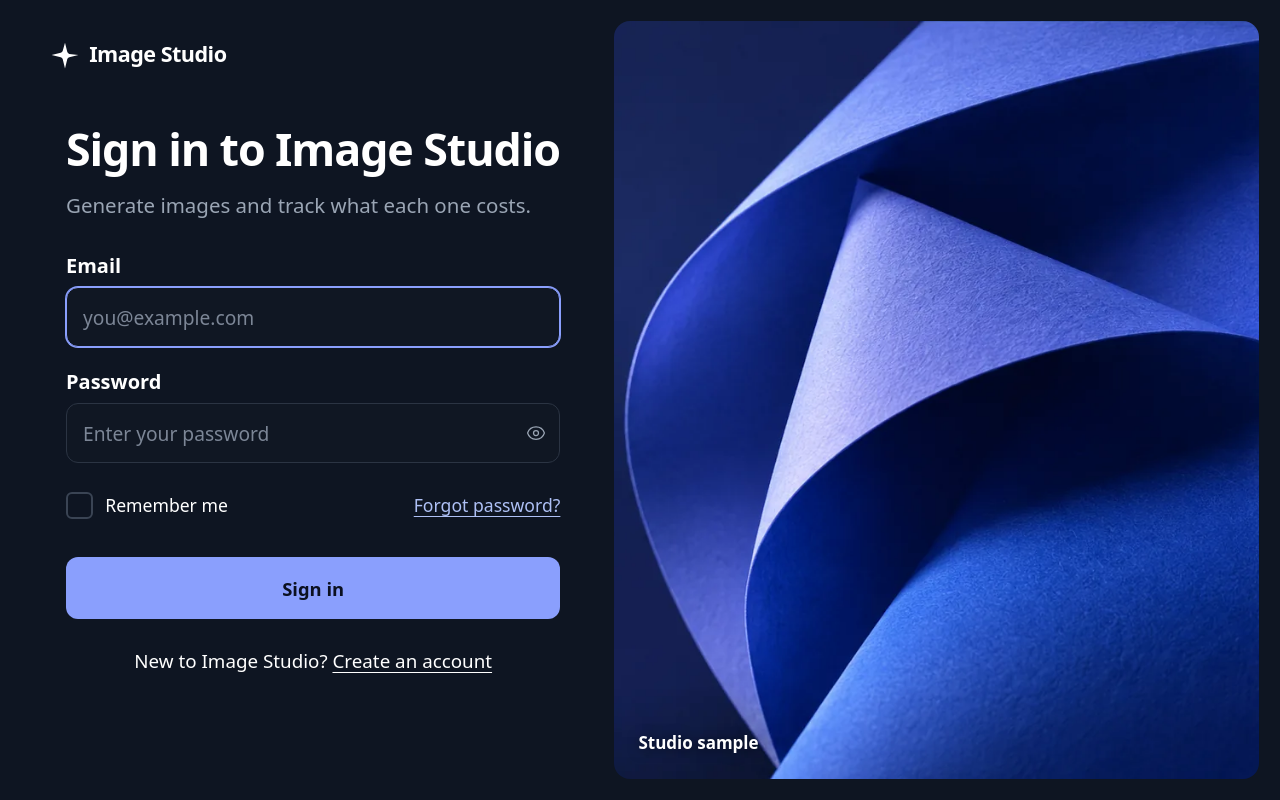
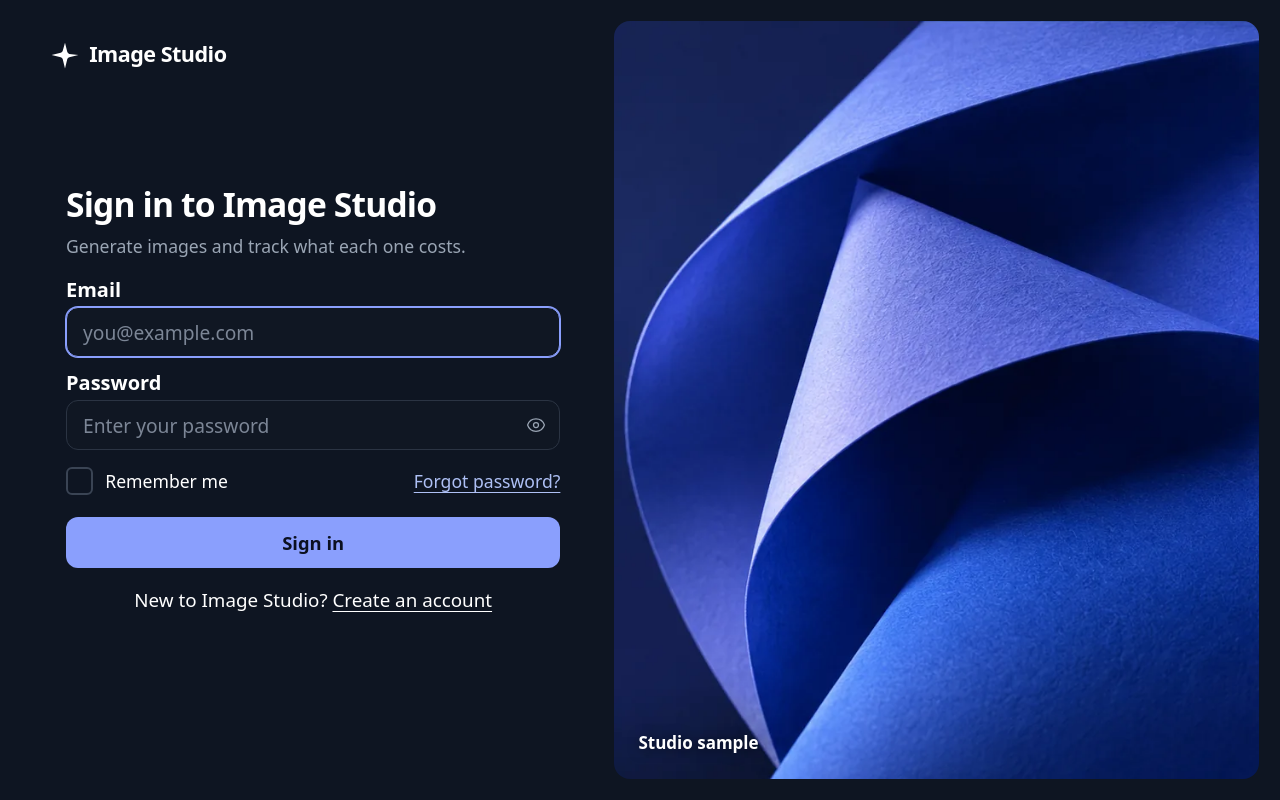
Before and after one commit to jenry23/pixelforge-image-studio, a Laravel app: page /login in a window 1280 px wide. Run offline with Laravel 12, Linux system fonts and the light colour scheme; style sheets or scripts are compiled from the project's sources; some libraries are stand-ins or nearby versions; some web fonts are replaced.

Commit message:
Fix the sign-in artwork overflowing short browser windows
The layout grew with its content, so on any window shorter than ~990px the
page scrolled, the artwork panel stretched past the bottom of the screen
and the "Studio sample" caption was never visible. It only looked correct
at a tall viewport -- which is the viewport the tests happened to use, so
nothing caught it.

- On desktop the grid is now exactly one viewport tall, and the artwork
  column with it, so the panel always keeps its 21px margin on all four
  sides whatever the window height.
- The form column is its own scroll container, using `m-auto` on the child
  rather than `items-center` on the parent, because centred flex content
  gets clipped at the top once it overflows -- the short-window case.
- Adds a compact scale under 800px of viewport height (smaller heading,
  tighter rhythm, shorter fields) so the whole form still fits on a laptop
  with browser chrome instead of merely scrolling.

Verified from 560px to 1080px of viewport height: no page scroll, no
column scroll, caption and footer both above the fold. The match against
the design at 1586x992 is unchanged, every element still within 3px.

Adds a regression test across five window heights, since the gap was
having tested only one.

```diff
--- a/resources/js/Pages/Auth/Login.vue
+++ b/resources/js/Pages/Auth/Login.vue
@@ -37,9 +37,9 @@ const submit = () => {
 <template>
     <Head title="Sign in" />
 
-    <div class="min-h-screen bg-[#0e1522] lg:grid lg:grid-cols-[48fr_52fr]">
+    <div class="min-h-screen bg-[#0e1522] lg:grid lg:h-screen lg:min-h-0 lg:grid-cols-[48fr_52fr] lg:overflow-hidden">
         <!-- Form side -->
-        <div class="relative flex min-h-screen items-center justify-center px-6 py-20 sm:px-10 sm:py-28 lg:pl-[3.25rem]">
+        <div class="relative flex min-h-screen justify-center px-6 py-16 sm:px-10 sm:py-20 [@media(max-height:800px)]:py-10 lg:h-screen lg:min-h-0 lg:overflow-y-auto lg:pl-[3.25rem]">
             <Link
                 href="/"
                 class="absolute left-6 top-8 inline-flex items-center gap-2.5 rounded text-[1.35rem] font-semibold tracking-tight text-white sm:left-10 lg:left-[3.2rem] lg:top-[2.4rem]"
@@ -48,11 +48,11 @@ const submit = () => {
                 Image Studio
             </Link>
 
-            <div class="w-full max-w-[30.9rem]">
-                    <h1 class="text-[2.1rem] font-bold leading-[1.12] tracking-tight text-white sm:text-[2.8rem]">
+            <div class="m-auto w-full max-w-[30.9rem]">
+                    <h1 class="text-[2.1rem] font-bold leading-[1.12] tracking-tight text-white sm:text-[2.8rem] [@media(max-height:800px)]:sm:text-[2.1rem]">
                         Sign in to Image Studio
                     </h1>
-                    <p class="mt-[0.9rem] text-[1.1rem] leading-relaxed text-[#9aa5b4] sm:text-[1.28rem]">
+                    <p class="mt-[0.9rem] text-[1.1rem] leading-relaxed text-[#9aa5b4] sm:text-[1.28rem] [@media(max-height:800px)]:mt-[0.5rem] [@media(max-height:800px)]:sm:text-[1.1rem]">
                         Generate images and track what each one costs.
                     </p>
 
@@ -63,7 +63,7 @@ const submit = () => {
                         {{ status }}
                     </div>
 
-                    <form class="mt-[2.1rem]" @submit.prevent="submit">
+                    <form class="mt-[2.1rem] [@media(max-height:800px)]:mt-[1.25rem]" @submit.prevent="submit">
                         <div>
                             <label for="email" class="block text-[1.05rem] font-semibold leading-none text-white sm:text-[1.25rem]">
                                 Email
@@ -76,16 +76,16 @@ const submit = () => {
                                 autofocus
                                 autocomplete="username"
                                 placeholder="you@example.com"
-                                class="mt-[0.7rem] block h-[3.4rem] w-full sm:h-[3.75rem] rounded-xl border border-[#2b3443] bg-[#101723] px-4 text-[1.0625rem] text-white placeholder:text-[#7c8696] sm:text-[1.2rem] focus:border-[#8a9ffd] focus:outline-none focus:ring-1 focus:ring-[#8a9ffd]"
+                                class="mt-[0.7rem] [@media(max-height:800px)]:mt-[0.45rem] block h-[3.4rem] w-full sm:h-[3.75rem] [@media(max-height:800px)]:sm:h-[3.1rem] rounded-xl border border-[#2b3443] bg-[#101723] px-4 text-[1.0625rem] text-white placeholder:text-[#7c8696] sm:text-[1.2rem] focus:border-[#8a9ffd] focus:outline-none focus:ring-1 focus:ring-[#8a9ffd]"
                             />
                             <InputError class="mt-2" :message="form.errors.email" />
                         </div>
 
-                        <div class="mt-[1.55rem]">
+                        <div class="mt-[1.55rem] [@media(max-height:800px)]:mt-[1rem]">
                             <label for="password" class="block text-[1.05rem] font-semibold leading-none text-white sm:text-[1.25rem]">
                                 Password
                             </label>
-                            <div class="relative mt-[0.7rem]">
+                            <div class="relative mt-[0.7rem] [@media(max-height:800px)]:mt-[0.45rem]">
                                 <input
                                     id="password"
                                     v-model="form.password"
@@ -93,7 +93,7 @@ const submit = () => {
                                     required
                                     autocomplete="current-password"
                                     placeholder="Enter your password"
-                                    class="block h-[3.4rem] w-full rounded-xl border border-[#2b3443] bg-[#101723] pl-4 pr-14 sm:h-[3.75rem] text-[1.0625rem] text-white placeholder:text-[#7c8696] sm:text-[1.2rem] focus:border-[#8a9ffd] focus:outline-none focus:ring-1 focus:ring-[#8a9ffd]"
+                                    class="block h-[3.4rem] w-full rounded-xl border border-[#2b3443] bg-[#101723] pl-4 pr-14 sm:h-[3.75rem] [@media(max-height:800px)]:sm:h-[3.1rem] text-[1.0625rem] text-white placeholder:text-[#7c8696] sm:text-[1.2rem] focus:border-[#8a9ffd] focus:outline-none focus:ring-1 focus:ring-[#8a9ffd]"
                                 />
                                 <button
                                     type="button"
@@ -108,7 +108,7 @@ const submit = () => {
                             <InputError class="mt-2" :message="form.errors.password" />
                         </div>
 
-                        <div class="mt-[1.8rem] flex flex-wrap items-center justify-between gap-3">
+                        <div class="mt-[1.8rem] [@media(max-height:800px)]:mt-[1.1rem] flex flex-wrap items-center justify-between gap-3">
                             <label class="flex cursor-pointer items-center gap-3 text-[1rem] text-white sm:text-[1.1rem]">
                                 <input
                                     v-model="form.remember"
@@ -131,12 +131,12 @@ const submit = () => {
                         <button
                             type="submit"
                             :disabled="form.processing"
-                            class="mt-[2.4rem] h-[3.5rem] w-full sm:h-[3.875rem] rounded-xl bg-[#8a9ffd] text-[1.05rem] font-bold sm:text-[1.15rem] text-[#0b1020] transition-opacity hover:opacity-90 focus-visible:outline-none focus-visible:ring-2 focus-visible:ring-[#8a9ffd] focus-visible:ring-offset-2 focus-visible:ring-offset-[#0e1522] disabled:opacity-50"
+                            class="mt-[2.4rem] [@media(max-height:800px)]:mt-[1.4rem] h-[3.5rem] w-full sm:h-[3.875rem] [@media(max-height:800px)]:sm:h-[3.2rem] rounded-xl bg-[#8a9ffd] text-[1.05rem] font-bold sm:text-[1.15rem] text-[#0b1020] transition-opacity hover:opacity-90 focus-visible:outline-none focus-visible:ring-2 focus-visible:ring-[#8a9ffd] focus-visible:ring-offset-2 focus-visible:ring-offset-[#0e1522] disabled:opacity-50"
                         >
                             {{ form.processing ? 'Signing in…' : 'Sign in' }}
                         </button>
 
-                        <p class="mt-[1.75rem] text-center text-[1.05rem] text-white sm:text-[1.175rem]">
+                        <p class="mt-[1.75rem] [@media(max-height:800px)]:mt-[1.1rem] text-center text-[1.05rem] text-white sm:text-[1.175rem]">
                             New to Image Studio?
                             <Link
                                 :href="route('register')"
@@ -150,7 +150,7 @@ const submit = () => {
         </div>
 
         <!-- Artwork side. Desktop only: see useMediaQuery above. -->
-        <div v-if="showArtwork" class="hidden py-[1.3rem] pr-[1.3rem] lg:block">
+        <div v-if="showArtwork" class="hidden py-[1.3rem] pr-[1.3rem] lg:block lg:h-screen">
             <figure class="relative h-full overflow-hidden rounded-2xl">
                 <img
                     src="/images/login-hero.webp"
```
Also changed, not shown: tests/e2e/login.spec.js (+47 -0 lines).
